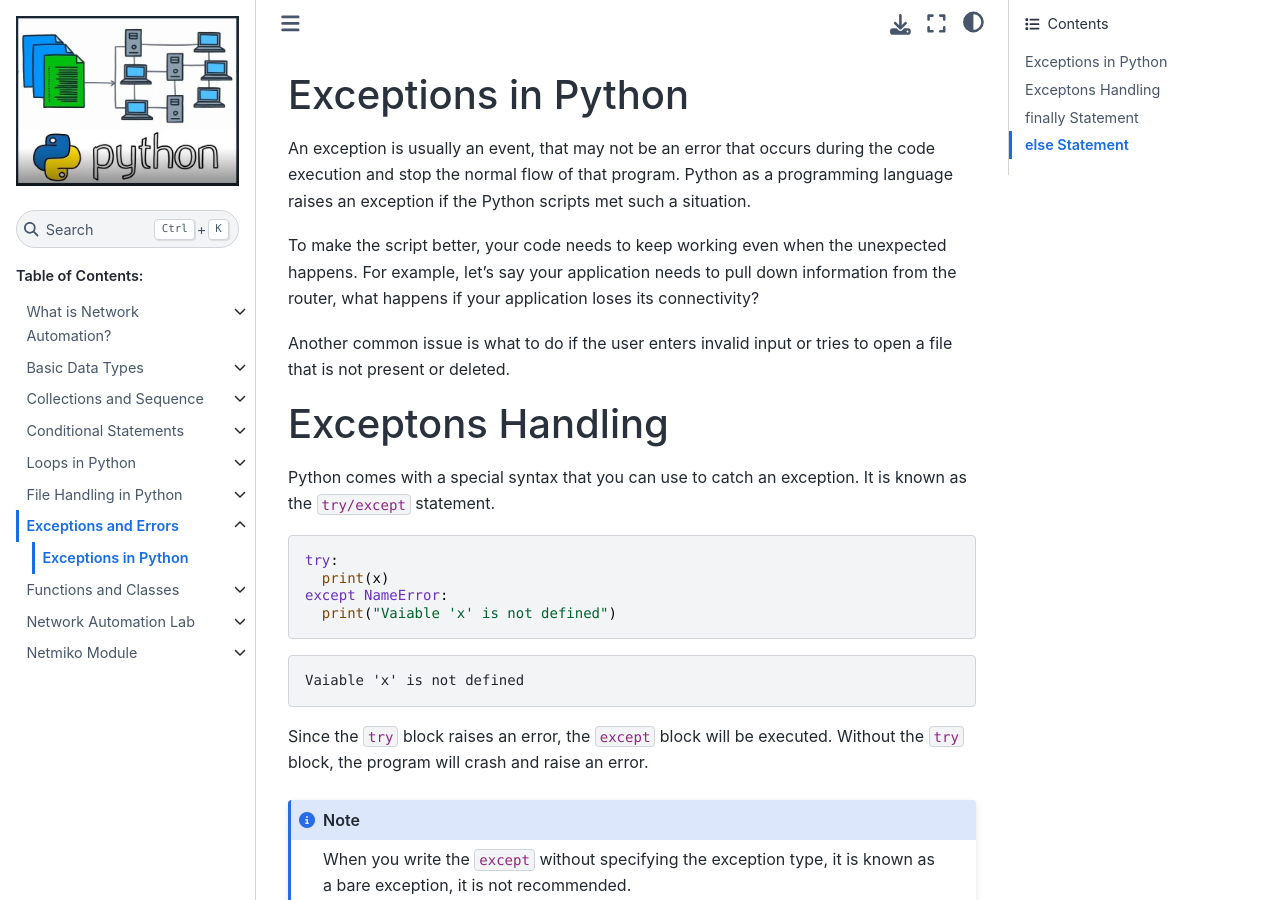
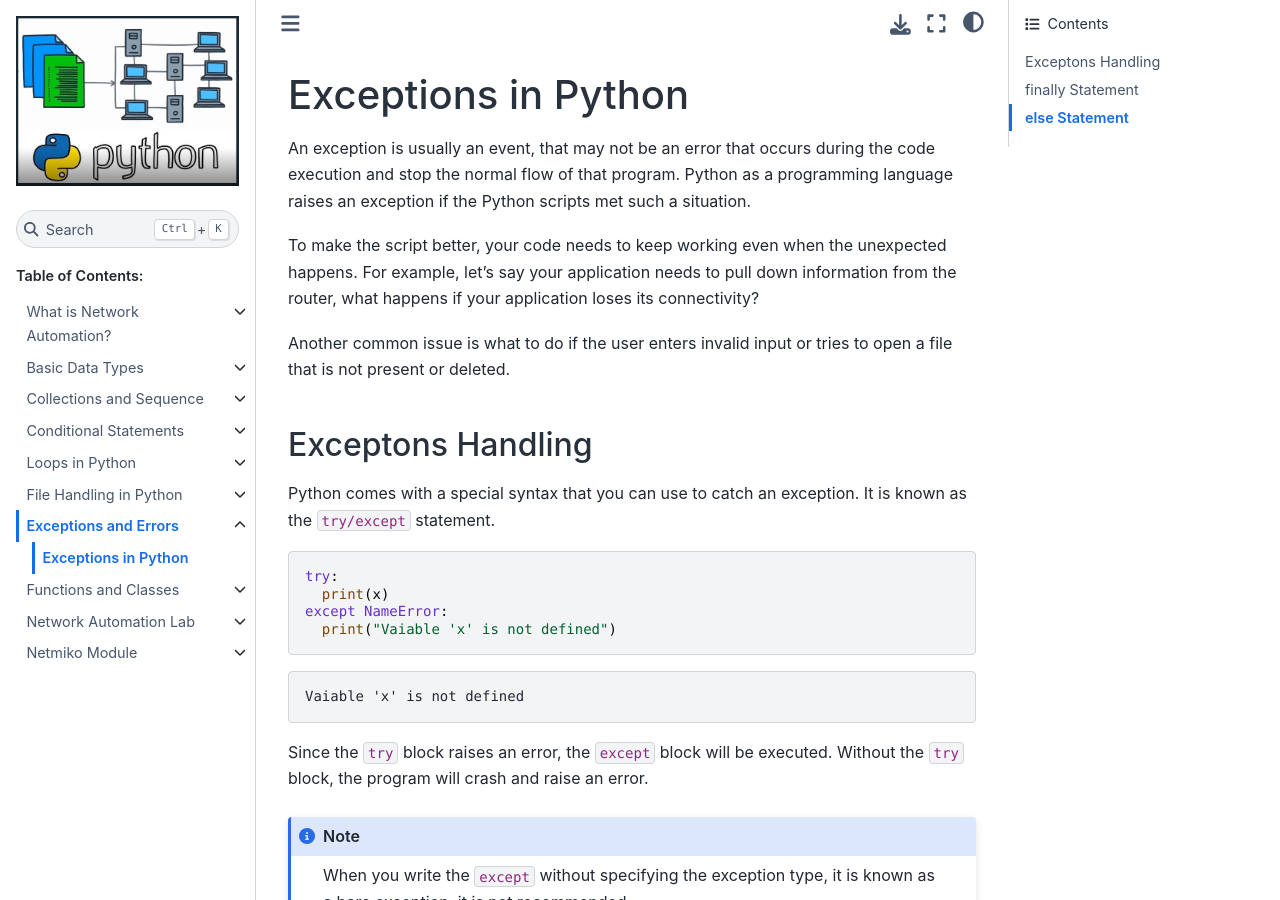
Before and after one commit to sydasif/python-book, a Sphinx documentation site: the page built from docs/source/07_error/01_exception.md, in a window 1280 px wide and 900 px high. Built offline with Sphinx 7.4.7 and the Sphinx Book theme 1.1.4, drawn with Linux system fonts in a browser that asks for light colours.

Commit message:
Update chapter 7

````diff
--- a/docs/source/07_error/01_exception.md
+++ b/docs/source/07_error/01_exception.md
@@ -6,7 +6,7 @@ To make the script better, your code needs to keep working even when the unexpec
 
 Another common issue is what to do if the user enters invalid input or tries to open a file that is not present or deleted.
 
-## Exceptons Handling
+### Exceptons Handling
 
 Python comes with a special syntax that you can use to catch an exception. It is known as the `try/except` statement.
 
@@ -44,7 +44,7 @@ except:
 Something wrong
 ```
 
-## finally Statement
+### finally Statement
 
 There is more to the `try/except` statement than just `try` and `except`. You can add a `finally` statement to it as well. The `finally` statement is a block of code that will always get run even if there is an exception raised inside of the `try` portion. You can use the `finally` statement for cleanup.To do that, you can wrap the code in a try/except/finally statement.
 
@@ -66,7 +66,7 @@ try/except block end.
 You can also skip the `except` statement entirely and create a try/finally
 ```
 
-## else Statement
+### else Statement
 
 There is one other statement that you can use with Python’s exception handling and that is the `else` statement. You can use the `else` statement to execute code when there are no exceptions.
 
````
